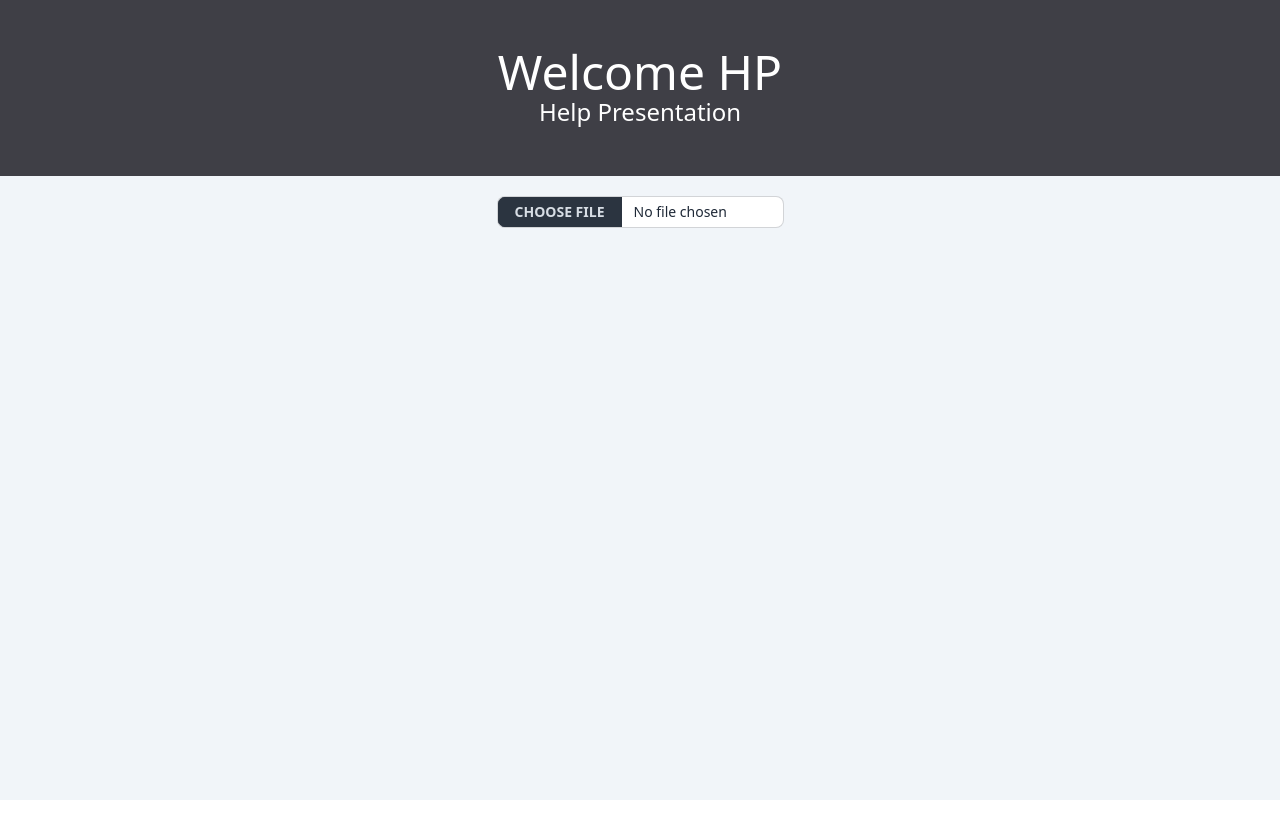
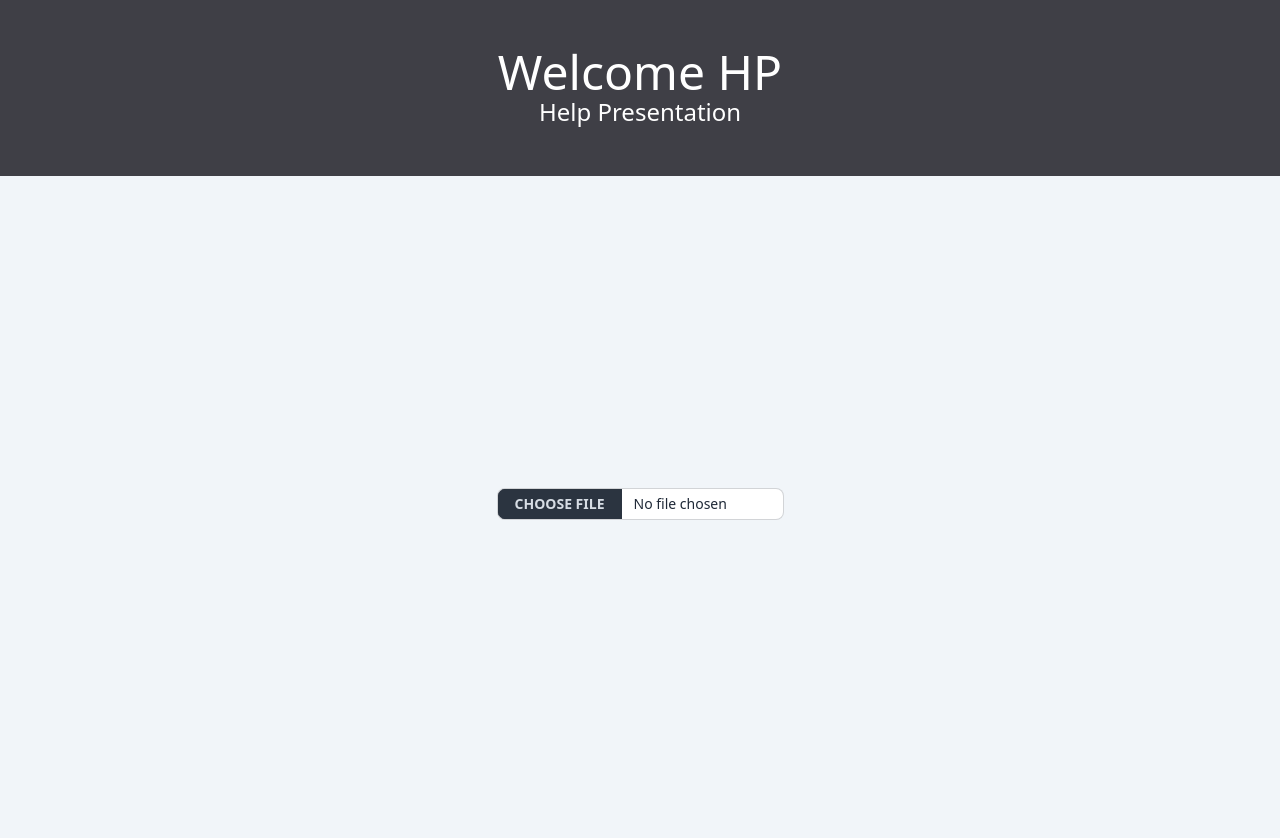
Before and after one commit to josuk0212/Help-Presentation, a React (Vite) app: page / in a window 1280 px wide. Shown: the top 838 px of the page. Before the commit the page ends 800 px from the top, so only its background shows below. Built offline with nearby package versions, Linux system fonts and the light colour scheme.

Commit message:
style: pdf사이즈에 따른 레이아웃 오류로 인한 속성 변경

```diff
--- a/src/components/HomePage/Home.jsx
+++ b/src/components/HomePage/Home.jsx
@@ -18,14 +18,14 @@ function Home() {
   }
 
   return (
-    <>
     <div className="w-screen h-screen bg-background">
       <div className="flex flex-col justify-center items-center h-44 bg-primary">
         <h1 className="text-white text-5xl">Welcome HP</h1>
         <div className="text-white text-2xl">Help Presentation</div>
       </div>
       {isModal && <Modal setIsModal={setIsModal} />}
-        <div className="flex justify-center mt-5">
+      <div className="flex justify-center items-center w-full h-full bg-background">
+        <div>
           <div className="flex items-center gap-20">
             {pdfUrl && (
               <div className="border-4 rounded-xl bg-white border-primary">
@@ -54,7 +54,7 @@ function Home() {
           </div>
         </div>
       </div>
-    </>
+    </div>
   );
 }
 
--- a/src/components/PresentationMode/Memo.jsx
+++ b/src/components/PresentationMode/Memo.jsx
@@ -72,18 +72,20 @@ function Memo() {
         method="post"
         onSubmit={handleSaveMemo}
       >
-        <label className="w-min h-min">
+        <div>
+          <label>
             <textarea
               name={pageNumber}
               placeholder="글자를 입력해주세요"
               value={memo}
               onChange={handleWriteMemo}
               className={
-              "textarea textarea-bordered resize-none w-[300px] h-[690px] bg-third text-white"
+                "textarea textarea-bordered resize-none w-[300px] h-[850px] bg-third text-white"
               }
               style={{ fontSize: `${fontSize}px` }}
             ></textarea>
           </label>
+        </div>
         <div className="flex gap-[34%]">
           <div className="flex gap-[10%]">
             <div>
--- a/src/components/PresentationPage/SpeakerPage.jsx
+++ b/src/components/PresentationPage/SpeakerPage.jsx
@@ -38,6 +38,7 @@ function SpeakerPage() {
   return (
     <div className="w-screen h-screen bg-primary">
       <div className="flex justify-center items-center w-full h-full">
+        <div className="flex">
           <div>
             <div className="flex">
               <div>
@@ -67,9 +68,11 @@ function SpeakerPage() {
                   />
                 </div>
               </div>
+            </div>
+          </div>
+          <line className="border-2 border-gray-400 mr-2 ml-1"></line>
           <div>
             <Memo />
-            </div>
           </div>
         </div>
       </div>
```
Lines whose indentation alone changed are shown as unchanged.
